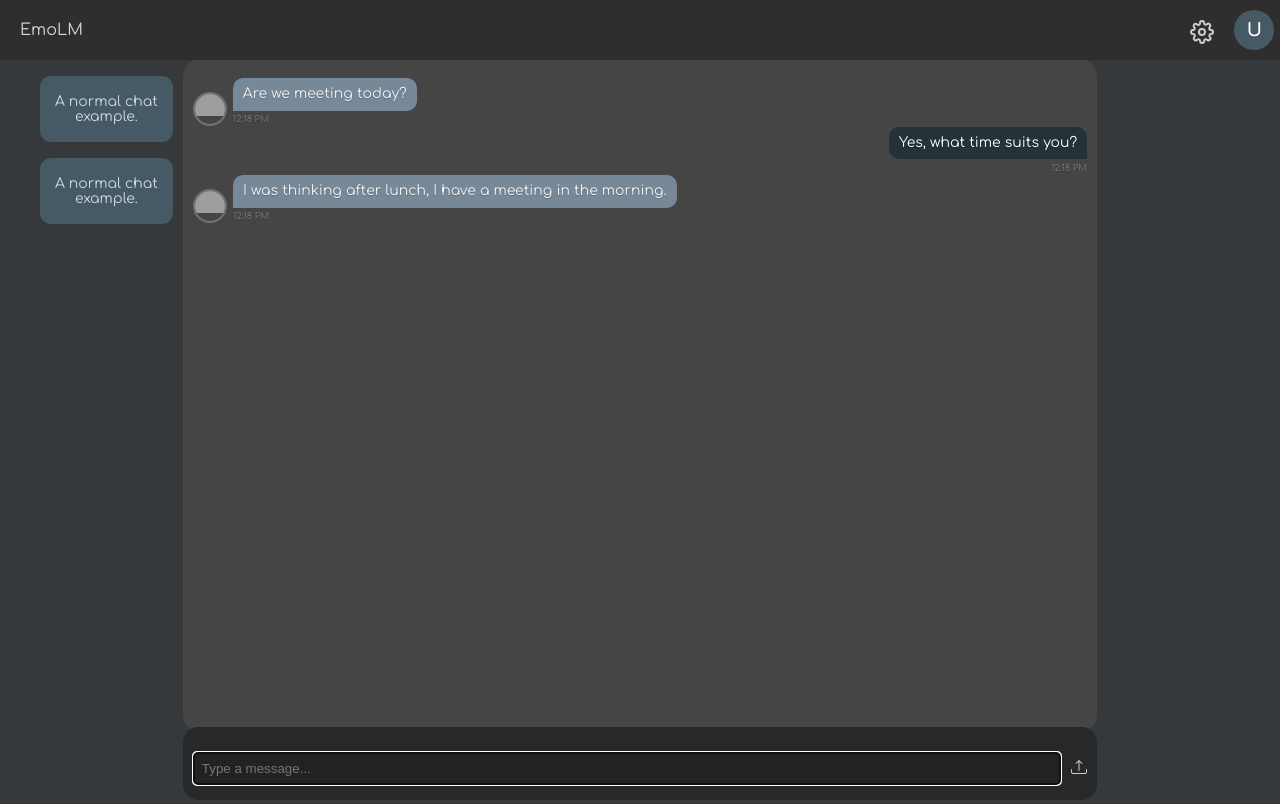
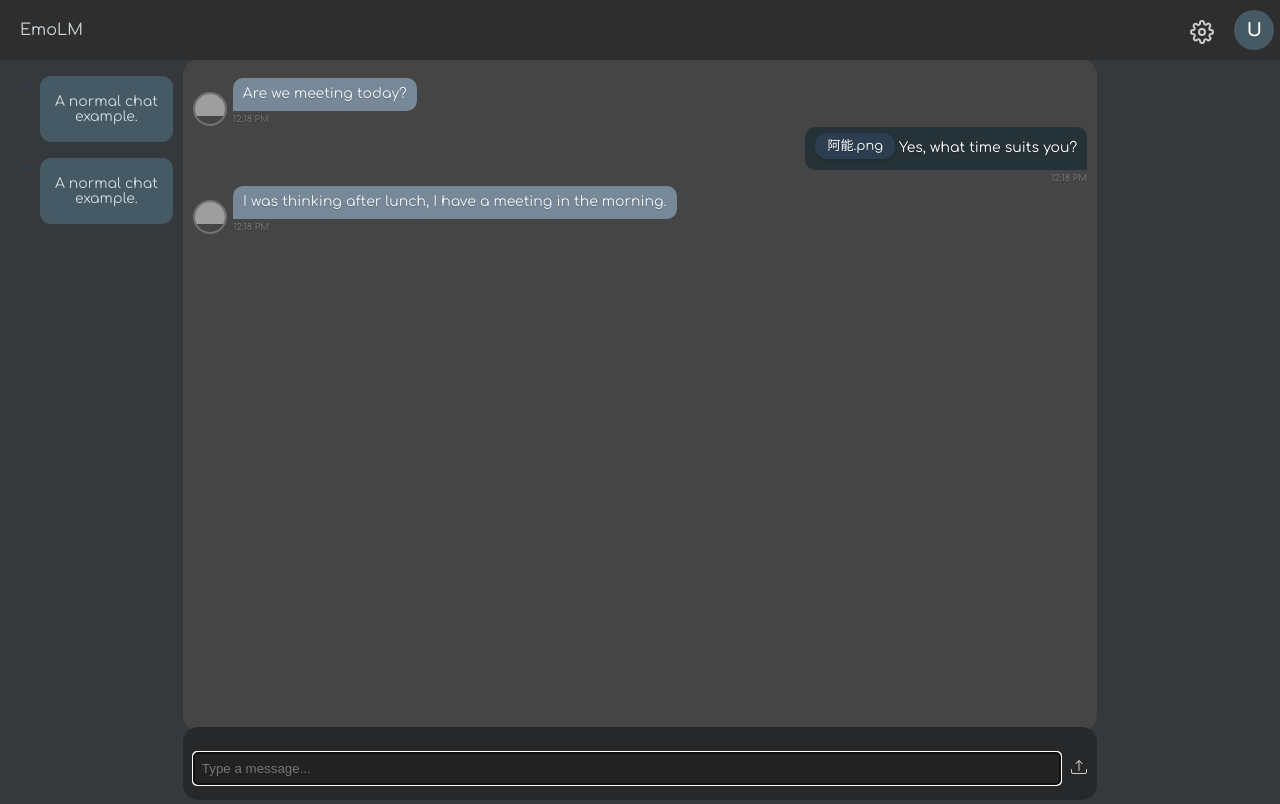
Before and after one commit to qwqqaqqwq00/EmoLM, a Vue app in the folder frontend/: page /chat in a window 1280 px wide. Built offline with nearby package versions, Linux system fonts and the light colour scheme; grey boxes are pictures that could not be loaded.

Commit message:
feat(frontend): 支持文件预览功能
- 在 Chat组件中添加文件预览功能- 解析消息中的 <File> 标签，提取文件 URL 和类型
- 实现文件预览的垂直滚动布局
- 优化文件预览样式，增加文件名显示

```diff
--- a/frontend/src/components/Chat.vue
+++ b/frontend/src/components/Chat.vue
@@ -9,7 +9,24 @@
         <div class="avatar" v-if="msg.role === 'assistant'">
           <img :src="require('@/assets/robot.jpg')" alt="Avatar" />
         </div>
-        <span>{{ msg.value }}</span>
+        <span>
+          <template v-if="msg.value.includes('<File>')">
+            <template v-for="file in parseFileTokens(msg.value)" :key="file.url">
+              <span
+                class="file-token-card"
+                :class="{ clickable: true }"
+                @click="previewFile(file)"
+                style="display:inline-block;margin:0 4px 4px 0;padding:4px 12px;border-radius:12px;background:#2c3e50;color:#fff;cursor:pointer;box-shadow:0 2px 4px rgba(0,0,0,0.12);font-size:13px;vertical-align:middle;"
+              >
+              {{ file.url.split('_').pop().toLowerCase() }}
+              </span>
+            </template>
+            <span v-html="removeFileTokens(msg.value)"></span>
+          </template>
+          <template v-else>
+            {{ msg.value }}
+          </template>
+        </span>
         <div class="timestamp">{{ formatTimestamp(msg.timestamp) }}</div>
       </div>
     </div>
@@ -54,15 +71,15 @@
     <!-- 新增：padding-space -->
   </div>
   <div class="padding-space">
-    <div v-if="filePreviews.length" class="file-preview-container">
-      <div v-for="preview in filePreviews" :key="preview.name" class="file-preview-item">
-        <img v-if="preview.type.startsWith('image/')" :src="preview.url" alt="Image Preview" class="image-preview"/>
-        <video v-else-if="preview.type.startsWith('video/')" :src="preview.url" controls class="video-preview"></video>
-        <audio v-else-if="preview.type.startsWith('audio/')" :src="preview.url" controls class="audio-preview"></audio>
-        <div class="file-name">{{ preview.name }}</div>
-      </div>
+  <div v-if="previewFiles.length" class="file-preview-container" style="flex-direction:column;">
+    <div v-for="preview in previewFiles" :key="preview.url" class="file-preview-item">
+      <img v-if="preview.type==='png'" :src="preview.url" alt="图片预览" class="image-preview" />
+      <video v-else-if="preview.type==='mp4'" :src="preview.url" controls class="video-preview"></video>
+      <audio v-else-if="preview.type==='mp3'" :src="preview.url" controls class="audio-preview"></audio>
+      <div class="file-name">{{ preview.type.toUpperCase() }}</div>
     </div>
   </div>
+</div>
 </template>
 
 <script>
@@ -77,7 +94,7 @@ export default {
     return {
       messages: [
         { id: 1, value: 'Are we meeting today?', role: 'assistant', timestamp: new Date(), isNew: false, files: [] },
-        { id: 2, value: 'Yes, what time suits you?', role: 'human', timestamp: new Date(), isNew: false, files: [] },
+        { id: 2, value: '<File>http://localhost:8080/uploads/9ac726e9-e484-42a6-882b-201ea3731585_阿能.png</File>Yes, what time suits you?', role: 'human', timestamp: new Date(), isNew: false, files: [] },
         { id: 3, value: 'I was thinking after lunch, I have a meeting in the morning.', role: 'assistant', timestamp: new Date(), isNew: true, files: [] },
       ],
       newMessage: '',
@@ -85,7 +102,7 @@ export default {
       fileList: [],
       stagedFiles: [],
       fileTokens: '',
-      filePreviews: [],
+      previewFiles: [], // 新增：用于存储当前预览的文件
     };
   },
   mounted() {
@@ -204,6 +221,30 @@ export default {
       if (container) {
         container.scrollTop = container.scrollHeight;
       }
+    },
+    parseFileTokens(str) {
+      // 解析 <File>...</File>，返回文件对象数组
+      const regex = /<File>(.*?)<\/File>/g;
+      let match;
+      const files = [];
+      while ((match = regex.exec(str))) {
+        const url = match[1];
+        const ext = url.split('.').pop().toLowerCase();
+        let type = ext;
+        files.push({ url, type });
+      }
+      return files;
+    },
+    removeFileTokens(str) {
+      // 移除 <File>...</File> 标签，仅保留文本
+      return str.replace(/<File>.*?<\/File>/g, '');
+    },
+    previewFile(file) {
+      // 预览最后 0-3 个文件，按垂直方向
+      let previews = [...this.previewFiles];
+      previews.push(file);
+      if (previews.length > 3) previews = previews.slice(-3);
+      this.previewFiles = previews;
     },
   },
 };
```
